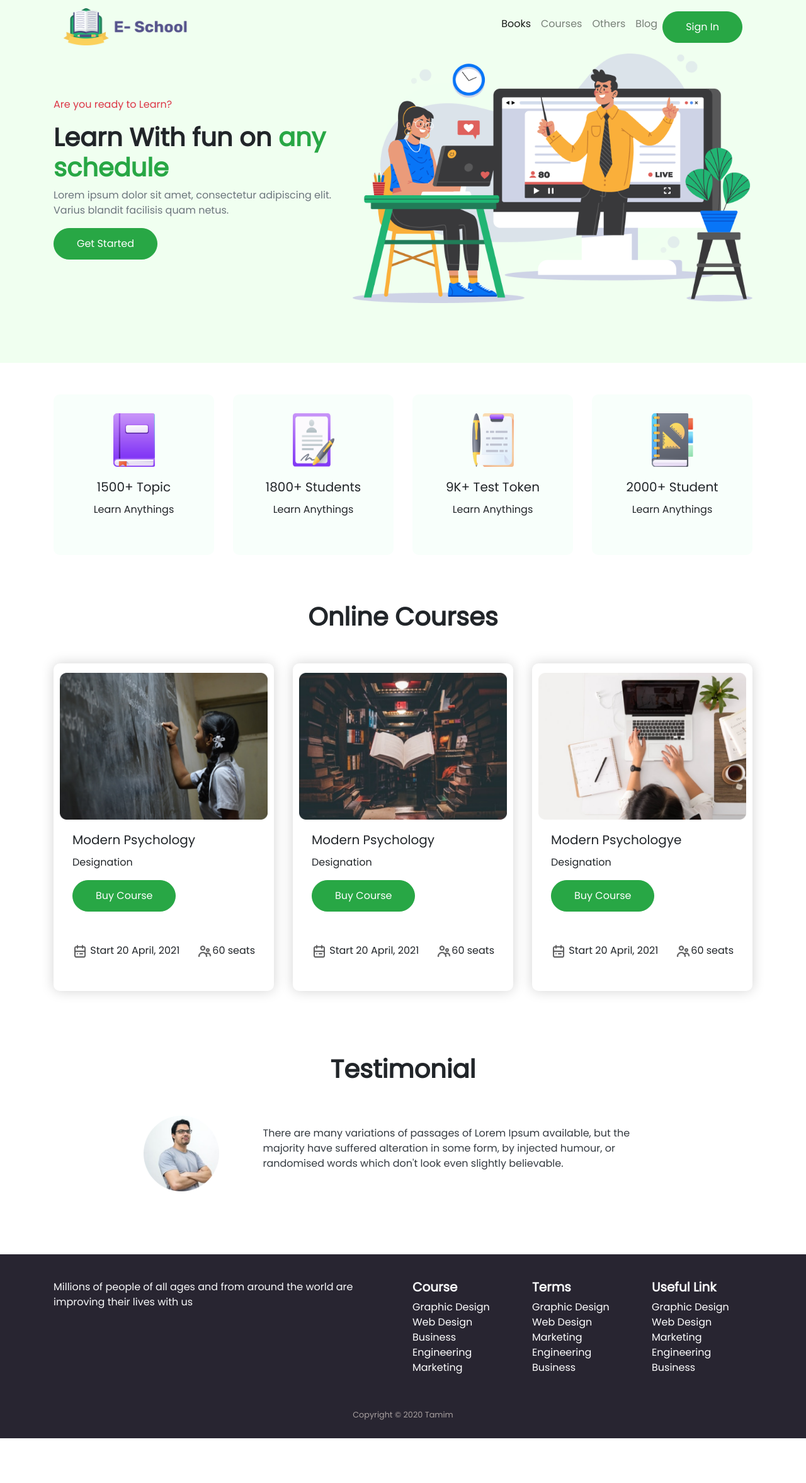
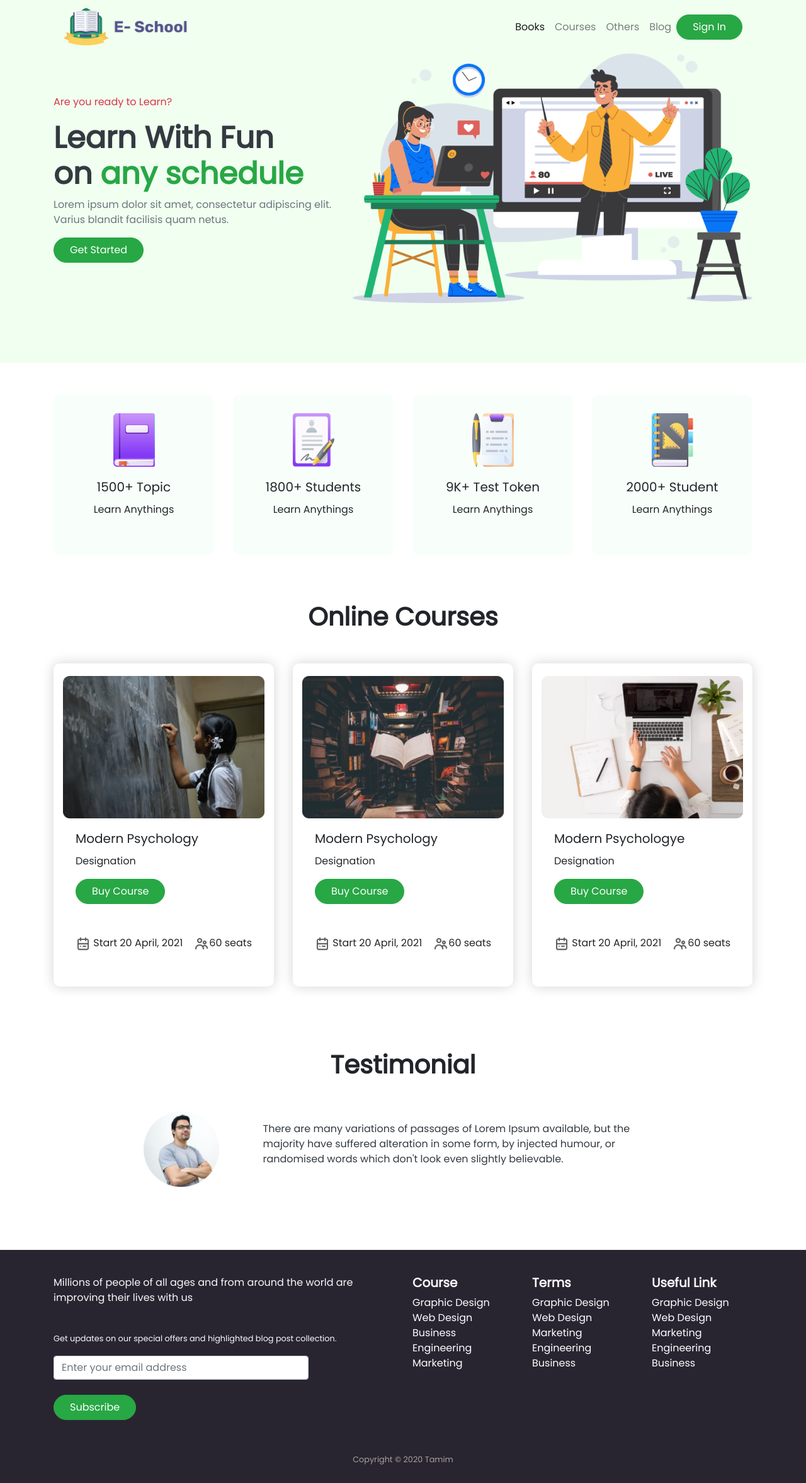
Before and after one commit to Tamim-Hossain/e-school, a plain HTML site: page index.html in a window 1280 px wide. Shown: the whole page at 63% size. Before the commit the page ends 2283 px from the top, so only its background shows below. Drawn offline with nearby package versions, Linux system fonts and the light colour scheme.

Commit message:
extra features added and bug fixed.

```diff
--- a/index.html
+++ b/index.html
@@ -43,7 +43,7 @@
          <div class="row d-flex align-items-center">
              <div class="col-md-5">
                  <p class="text-danger">Are you ready to Learn?</p>
-                 <h1 class="font-weight-bold"><span class="text-dar">Learn With fun on</span><span class="text-success"> any schedule</span></h1>
+                 <h1 class="top-header-title"><span class="text-dark">Learn With Fun <br>on</span><span class="text-success"> any schedule</span></h1>
                  <p class="text-secondary">Lorem ipsum dolor sit amet, consectetur adipiscing elit. Varius blandit facilisis quam netus.</p>
                  <button class="btn btn-success">Get Started</button>
              </div>
@@ -53,7 +53,8 @@
          </div>
      </div>
 </div>
-<div class="container">
+<header>
+  <div class="container">
     <div class="row row-cols-1 row-cols-md-4">
         <div class="col mb-4 card-height">
           <div class="card h-100 card-modify">
@@ -93,7 +94,9 @@
         </div>
       </div>
 </div>
-<div class="container">
+</header>
+<section>
+  <div class="container">
     <h1 class="section-header">Online Courses</h1>
     <div class="card-deck">
         <div class="card courses-box">
@@ -134,7 +137,9 @@
         </div>
       </div>
 </div>
-<div class="container">
+</section>
+<section>
+  <div class="container">
     <h1 class="section-header">Testimonial</h1>
     <div class="row d-flex justify-content-center align-items-center">
         <div class="col-md-2">
@@ -145,11 +150,19 @@
         </div>
     </div>
 </div>
+</section>
 <footer>
     <div class="container">
         <div class="row">
             <div class="col-md-6">
                 <p class="text-light">Millions of people of all ages and from around the world are improving their lives with us</p>
+                <br>
+                <p class="text-light"><small>Get updates on our special offers and highlighted blog post collection.</small></p>
+                <form action="">
+                  <input class="form-control w-75" placeholder="Enter your email address" type="email" name="" id="" required>
+                  <br>
+                  <input class="btn btn-success" type="submit" value="Subscribe">
+                </form>
             </div>
             <div class="col-md-2">
                 <h5 class="text-light font-weight-bold">Course</h5>
--- a/style.css
+++ b/style.css
@@ -11,12 +11,16 @@ body{
 }
 .btn{
     border-radius: 33px;
-    padding: 12px 36px;
+    padding: 7px 25px;
 }
 .card-image-size{
     width: 66px;
     height: 85px;
     margin: 0px auto;
+}
+.top-header-title{
+    font-size: 48px;
+    font-weight: 700;
 }
 .card-modify{
     background: #F8FFFB;
@@ -45,8 +49,12 @@ body{
     border: none;
     background-color: #ffffff;
     box-shadow: 0px 0px 20px lightgray;
-    padding: 15px 10px;
+    padding: 20px 15px;
     border-radius: 10px;
+    transition: 0.2s ease-in-out;
+}
+.courses-box:hover{
+    box-shadow: 0px 0px 15px rgb(136, 132, 132);
 }
 .icon-image{
     width: 24px;
@@ -68,6 +76,7 @@ footer{
 }
 a{
     color: #ffffff;
+    transition: 0.2s ease;
 }
 a:hover{
     text-decoration: none;
@@ -78,3 +87,6 @@ a:hover{
     margin-top: 50px;
     color: #a79f9f;
 }
+.form-control:focus{
+    box-shadow: 0px 0px 1px 2px #28a745;
+}
```
